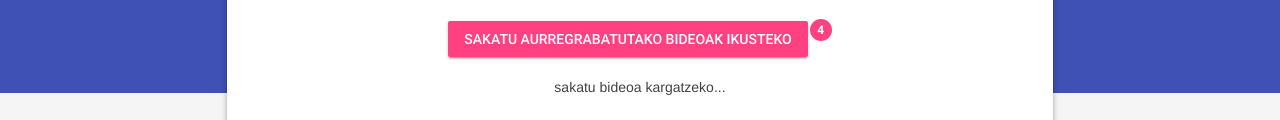
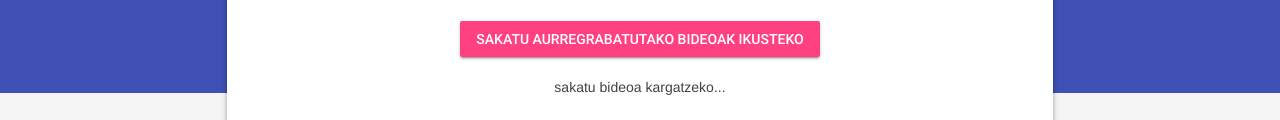
Before and after one commit to Thadah/KMM-Streaming, a plain HTML site: page bezeroa/index.html in a window 1280 px wide. Shown: the part 291-411 px from the top of the page. Drawn offline with Linux system fonts and the light colour scheme.

Commit message:
aldaketa txikiak

```diff
--- a/bezeroa/index.html
+++ b/bezeroa/index.html
@@ -52,7 +52,7 @@
           <div class="demo-content mdl-color--white mdl-shadow--4dp content mdl-color-text--grey-800 mdl-cell mdl-cell--8-col wrapper">
             <h3>Aurregrabatutako Streaming Bideoa</h3>
             <!-- Accent-colored raised button with ripple -->
-            <span class="mdl-badge" data-badge="4">
+
               <button id="click1" class="mdl-button mdl-js-button mdl-button--raised mdl-js-ripple-effect mdl-button--accent">
                 Sakatu Aurregrabatutako Bideoak Ikusteko<!-- Number badge -->
               </button>
```
Also changed, not shown: zerbitzaria/irakurri.txt, 2 other files.
